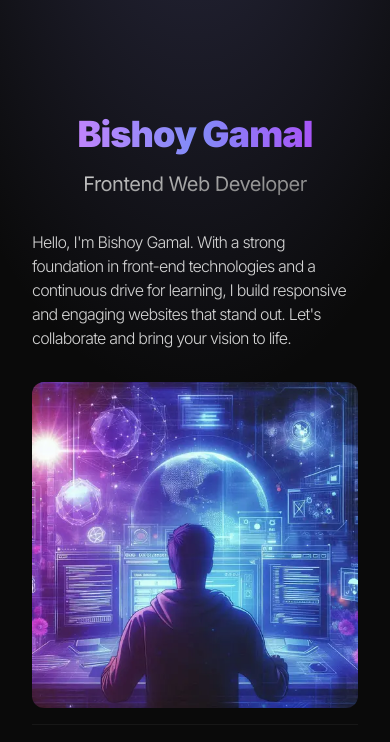
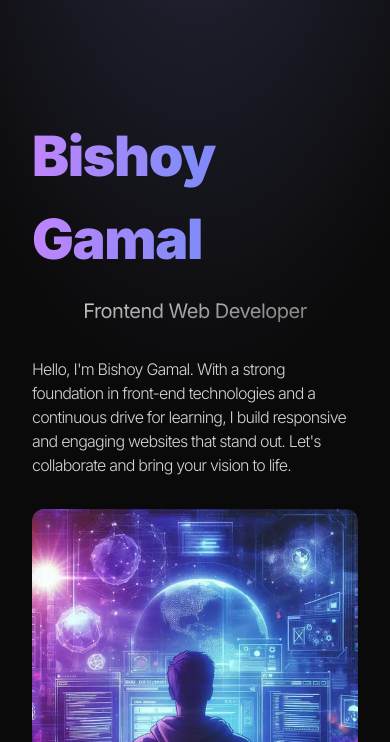
Before and after one commit to BishoyGH/bishoygh.github.io, an Astro site: page / in a window 390 px wide. Shown: the part 102-844 px from the top of the page. Built offline with nearby package versions, Linux system fonts and the light colour scheme; Astro itself is replaced by a stand-in of ours.

Commit message:
support more screen sizes for hero title and subtitle

```diff
--- a/src/components/Hero.tsx
+++ b/src/components/Hero.tsx
@@ -7,7 +7,7 @@ const Hero: React.FC = () => {
       <div className="flex flex-wrap">
         <div className="w-full lg:w-1/2">
           <div className="flex flex-col items-center lg:items-start">
-            <h1 className="bg-gradient-to-r from-purple-400 via-indigo-400 to-purple-500 bg-clip-text pb-4 text-6xl font-medium tracking-tight text-transparent max-[450px]:text-4xl max-[450px]:font-black md:text-7xl lg:mt-16">
+            <h1 className="bg-gradient-to-r from-purple-400 via-indigo-400 to-purple-500 bg-clip-text pb-4 font-black tracking-tight text-transparent max-[450px]:text-[3.47rem] max-[320px]:text-4xl sm:text-6xl sm:font-medium md:text-7xl lg:mt-16">
               Bishoy Gamal
             </h1>
             <span className="bg-gradient-to-br from-neutral-300 via-neutral-400 to-neutral-500 bg-clip-text text-2xl tracking-tight text-transparent max-[450px]:text-center max-[450px]:text-xl lg:ms-1">
```
